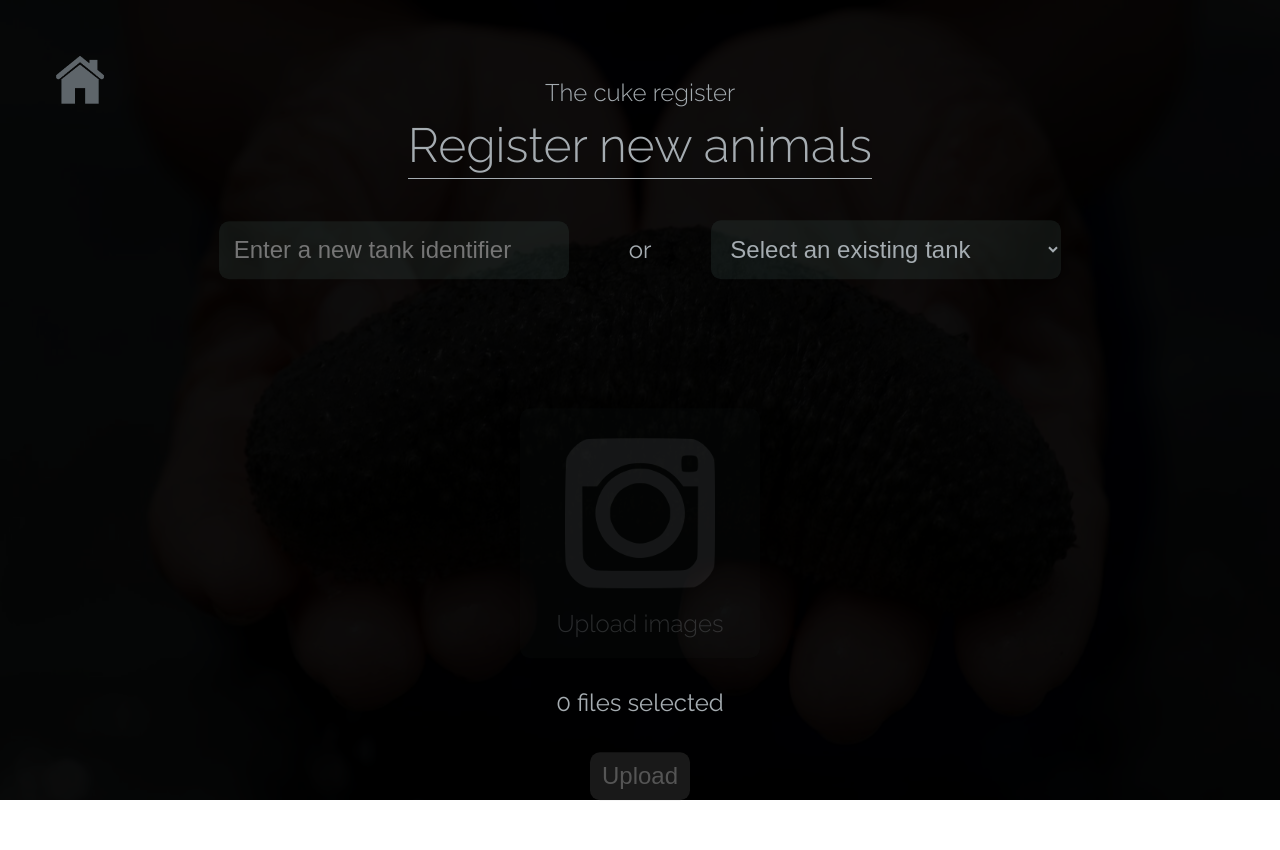
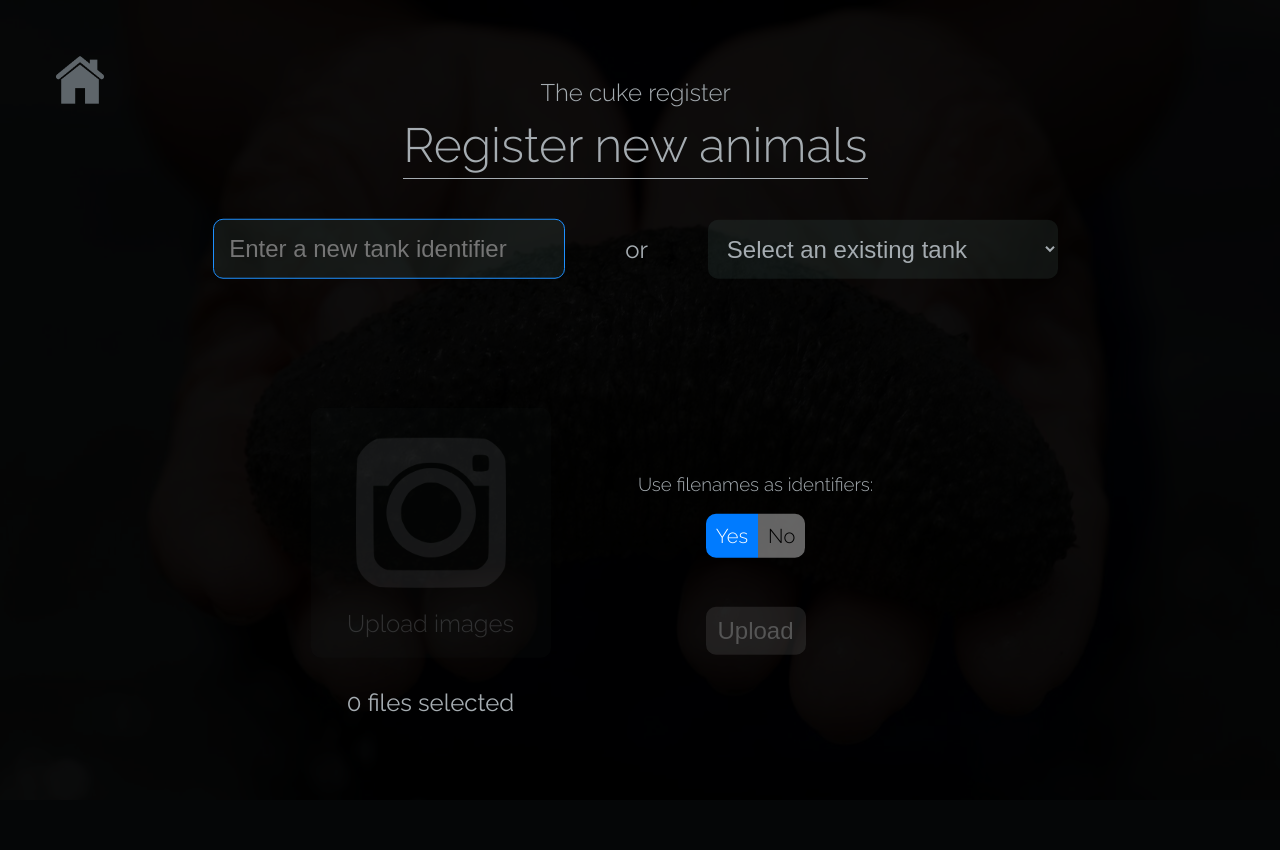
Before and after one commit to neoformit/cukeweb, a Django app: page /register/ in a window 1280 px wide, after a click on "Upload images". After the commit the page ends 712 px from the top, so only its background shows below. Run offline with Django 3.2, Linux system fonts and the light colour scheme; tables that the repository leaves empty hold one stand-in row (values such as "Sample post").

Commit message:
Registration identifiers from filename or generator

```diff
--- a/cukeweb/exceptions.py
+++ b/cukeweb/exceptions.py
@@ -1,5 +1,5 @@
 """Custom exception classes for the cukeweb repository."""
 
 
-class DuplicateCucumberError(ValueError):
+class DuplicateCukeError(ValueError):
     """A cucumber with this ID is already registered in the database."""
--- a/home/static/home/css/cukes.css
+++ b/home/static/home/css/cukes.css
@@ -2,6 +2,8 @@
   --bright: #a5acb1;
   --button-main: rgba(126,172,170,0.1);
   --button-hov: rgba(126,172,170,0.25);
+  --dodger: #007bff;
+  --dodger-faded: rgba(0,123,255,0.6);
 }
 
 body {
@@ -11,6 +13,9 @@ body {
 }
 h1, h2, h3, h4, h5, h6 {
   font-weight: lighter;
+}
+.text-center {
+  text-align: center;
 }
 
 /* Header template */
@@ -45,8 +50,8 @@ div.background img {
   height: 100vh;
 }
 div.main {
-  width: calc(100vw - 16px);
-  min-height: calc(100vh - 16px);
+  width: calc(100vw - 25px);
+  min-height: calc(100vh - 66px);
   padding-bottom: 50px;
   overflow: hidden;
   position: relative;
@@ -164,7 +169,7 @@ button, a.button {
   display: inline-block;
   text-align: center;
   text-decoration: none;
-  background-color: rgba(30,100,190,0.5);
+  background-color: var(--dodger-faded);
   font-size: 1.5rem;
   width: fit-content;
   min-width: 100px;
@@ -175,7 +180,7 @@ button, a.button {
   transition-duration: 0.25s;
 }
 button:hover, a.button:hover {
-  background-color: rgba(30,100,190);
+  background-color: var(--dodger);
 }
 button:disabled, a.button:disabled {
   color: #555;
@@ -213,6 +218,37 @@ button.warn:hover {
   border-radius: 10px;
   box-shadow: 0 0 15px 0 firebrick;
 }
+.hover-popup {
+  position: relative;
+}
+.hover-popup::after {
+  position: absolute;
+  opacity: 0;
+  top: 0;
+  right: -140px;
+  width: 100px;
+  height: auto;
+  padding: 10px;
+  color: #222;
+  background-color: #eee;
+  border-radius: 10px;
+  content: "";
+}
+.hover-popup::before {
+  position: absolute;
+  opacity: 0;
+  top: 13px;
+  right: -35px;
+  width: 20px;
+  height: 20px;
+  background-color: #eee;
+  transform: rotate(115deg) skewY(45deg);
+  content: "";
+}
+.hover-popup:hover::after,
+.hover-popup:hover::before {
+  opacity: 1;
+}
 
 /* Homepage */
 div.home-button-group {
@@ -235,6 +271,7 @@ div.home-button-group a.button {
   vertical-align: middle;
   background-color: var(--button-main);
   padding: 25px;
+  border: none;
   border-radius: 10px;
   height: 150px;
   width: 200px;
@@ -244,4 +281,5 @@ div.home-button-group a.button:hover {
   cursor: pointer;
   text-decoration: none;
   background-color: rgba(126,172,170,0.25);
+  box-shadow: 0 0 15px rgba(0, 120, 250, 0.5);
 }
--- a/register/forms.py
+++ b/register/forms.py
@@ -6,3 +6,5 @@ class RegistrationForm(forms.Form):
 
     tank_id = forms.CharField(max_length=25)
     images = forms.FileField()
+    infer_id = forms.BooleanField(required=False)
+    id_prefix = forms.CharField(max_length=10, required=False)
--- a/register/static/register/css/register.css
+++ b/register/static/register/css/register.css
@@ -1,5 +1,5 @@
 /* Register page */
-form.register-form-group {
+form {
   width: 50vw;
   display: flex;
   flex-direction: column;
@@ -10,19 +10,19 @@ form.register-form-group {
   left: 50%;
   transform: translate(-50%, -50%);
 }
-form.register-form-group .tanks {
+form .tanks {
   display: flex;
   flex-direction: row;
   justify-content: space-between;
   align-items: center;
 }
-form.register-form-group .tanks > * {
+form .tanks > * {
   margin: 50px 30px;
 }
-form.register-form-group .input-box input {
+form .input-box input {
   width: 320px;
 }
-form.register-form-group .dropdown select {
+form .dropdown select {
   color: inherit;
   width: 350px;
   padding: 15px;
@@ -32,29 +32,29 @@ form.register-form-group .dropdown select {
   border: none;
   border-radius: 10px;
 }
-form.register-form-group .dropdown option {
+form .dropdown option {
   color: black;
   padding: 15px;
   font-size: 1.5rem;
 }
-form.register-form-group p {
+form p {
   font-size: 1.5rem;
   font-weight: normal;
   margin-top: 0;
   margin-bottom: 35px;
 }
-form.register-form-group p.error-msg {
+form p.error-msg {
   height: 23.5px;
 }
-form.register-form-group .input-box,
-form.register-form-group .dropdown {
+form .input-box,
+form .dropdown {
   position: relative;
 }
-form.register-form-group div.valid input,
-form.register-form-group div.valid select {
+form div.valid input,
+form div.valid select {
   box-shadow: 0 0 10px 2px lawngreen;
 }
-form.register-form-group div.valid::after {
+form div.valid::after {
   content: "";
   display: block;
   position: absolute;
@@ -66,6 +66,73 @@ form.register-form-group div.valid::after {
   border-top: none;
   border-right: none;
   transform: rotate(-60deg);
+}
+form div.identifiers {
+  margin: 0 50px 50px 50px;
+  align-items: center;
+  justify-content: center;
+}
+form div.radio-group {
+  display: flex;
+  flex-direction: row;
+  justify-content: center;
+  position: relative;
+}
+form div.identifiers input[type="checkbox"] {
+  width: 0;
+  height: 0;
+  padding: 0;
+  margin: 0;
+}
+form div.identifiers label {
+  color: black;
+  margin: 0;
+  padding: 10px;
+  font-size: 1.25rem;
+  background-color: rgba(200,200,200,0.5);
+  cursor: pointer;
+  transition-duration: 0.25s;
+}
+form div.identifiers label:hover {
+  background-color: rgba(200,200,200,1);
+}
+form div.identifiers input:checked+label {
+  color: white;
+  background-color: var(--dodger);
+}
+form div.identifiers #no_infer_id.selected {
+  color: white;
+  background-color: var(--dodger);
+}
+form div.identifiers label:first-of-type {
+  border-radius: 10px 0 0 10px;
+}
+form div.identifiers label:last-of-type {
+  border-radius: 0 10px 10px 0;
+}
+form div.identifiers > input {
+  visibility: hidden;
+  height: 0;
+  padding: 0;
+  margin-top: 10px;
+  transition-duration: 0.25s;
+}
+form div.identifiers > input.active {
+  visibility: visible;
+  height: auto;
+  padding: 15px;
+}
+form div.radio-group.hover-popup::after {
+  top: -5px;
+  right: -175px;
+  width: 130px;
+  content: "If not, IDs will be auto-generated";
+}
+form div.radio-group.hover-popup::before {
+  top: 2px;
+  right: -70px;
+  width: 40px;
+  height: 40px;
 }
 
 /* Confirmation page */
--- a/register/templates/register/confirm.html
+++ b/register/templates/register/confirm.html
@@ -45,7 +45,7 @@
     <div class="col text">
       <h4 class="error-msg"> <b>File:</b> {{ item.filename }} </h4>
       <h4 class="error-msg"> <b>Error:</b> {{ item.message }} </h4>
-      <button class="warn" type="button" onclick="reportError('{{ item.name }}');"> Report bug </button>
+      <button class="warn hover-popup" type="button" onclick="reportError('{{ item.name }}');"> Report bug </button>
     </div>
   </div>
   {% endfor %}
--- a/register/templates/register/register.html
+++ b/register/templates/register/register.html
@@ -19,7 +19,7 @@
 
   <div class="container tanks">
     <div class="input-box">
-      <input type="text" id="tank_id" name="tank_id" oninput="validateTankName(this);" placeholder="Enter a new tank identifier">
+      <input type="text" id="tank_id" name="tank_id" oninput="validateTankName(this);" placeholder="Enter a new tank identifier" autofocus>
     </div>
 
     {% if tanks %}
@@ -46,15 +46,34 @@
     {% endif %}
   </p>
 
-  <label class="file-input disabled" for="images">
-    <img src="{% static 'register/img/photo.png' %}" alt="Photo icon">
-    Upload images
-  </label>
-  <input type="file" id="images" name="images" oninput="validateFiles(this);" accept=".jpg,.jpeg" multiple disabled></input>
+  <div class="row">
+    <div class="col images">
+      <label class="file-input disabled" for="images">
+        <img src="{% static 'register/img/photo.png' %}" alt="Photo icon">
+        Upload images
+      </label>
+      <input type="file" id="images" name="images" maxlength="25" oninput="validateFiles(this);" accept=".jpg,.jpeg" multiple disabled></input>
 
-  <p id="fileCount"> 0 files selected </p>
+      <p class="text-center" id="fileCount"> 0 files selected </p>
+    </div>
 
-  <button type="submit" disabled> Upload </button>
+    <div class="col identifiers">
+      <h3 class="text-center"> Use filenames as identifiers: </h3>
+
+      <div class="radio-group hover-popup">
+        <input type="checkbox" id="infer_id" name="infer_id" onclick="$('#id_prefix').removeClass('active');$('#no_infer_id').removeClass('selected');" checked>
+        <label for="infer_id"> Yes </label>
+
+        <label id="no_infer_id" onclick="selectAutoGen();"> No </label>
+      </div>
+
+      <input type="text" id="id_prefix" name="id_prefix" value="" maxlength="10" placeholder="ID prefix (optional)">
+
+      <br>
+
+      <button type="submit" disabled> Upload </button>
+    </div>
+  </div>
 </form>
 
 {% endblock %}
@@ -68,6 +87,14 @@
     "{{ tank }}",
     {% endfor %}
   ]
+
+  async function selectAutoGen() {
+    $('#id_prefix').addClass('active');
+    $('#no_infer_id').addClass('selected');
+    await new Promise((resolve) => setTimeout(resolve, 100));
+    $('#id_prefix').focus();
+    $('#infer_id').prop('checked', false);
+  }
 </script>
 
 <script src="{% static 'home/js/ajax.js' %}"></script>
--- a/register/views.py
+++ b/register/views.py
@@ -23,7 +23,15 @@ def register(request):
         form = RegistrationForm(request.POST, request.FILES)
         if form.is_valid():
             tank = get_or_create_tank(form.cleaned_data['tank_id'])
-            report = uploads.register(request.FILES, tank)
+            print("\nReceived new registration form:")
+            print("infer_id: %s" % form.cleaned_data['infer_id'])
+            print("prefix_id: %s" % form.cleaned_data['id_prefix'])
+            report = uploads.register(
+                request.FILES,
+                tank,
+                infer_id=form.cleaned_data['infer_id'],
+                prefix_id=form.cleaned_data['id_prefix']
+            )
             # Session data for access by pdf.render
             request.session['registration_data'] = report.report_data()
             return render(request, 'register/confirm.html',
```
Also changed, not shown: other parts of register/static/register/css/register.css (+1 -30 lines), register/models.py (+22 -5 lines), register/uploads.py (+32 -5 lines), cukeweb/media/registration/plerp/nathan_1.jpg (deleted).
